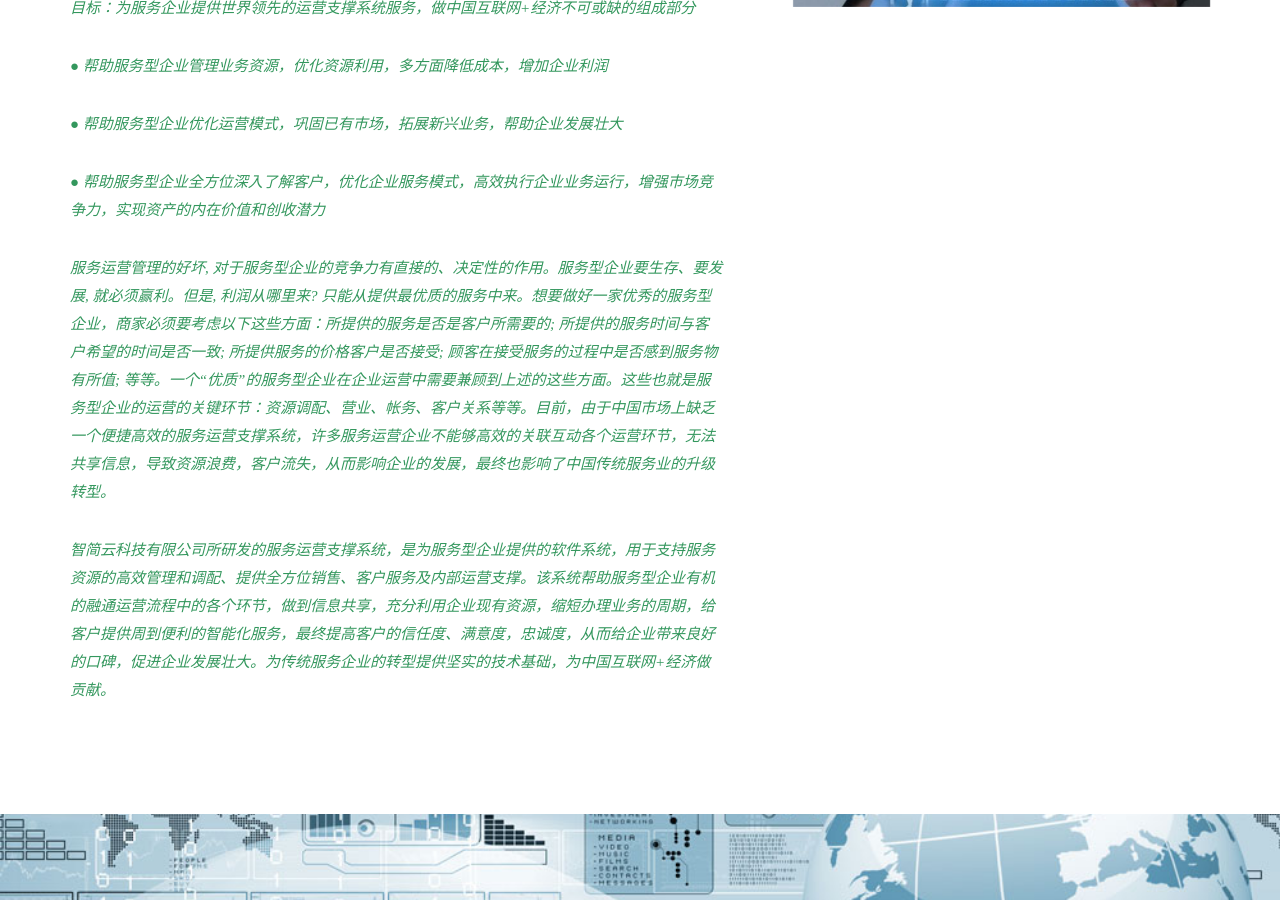
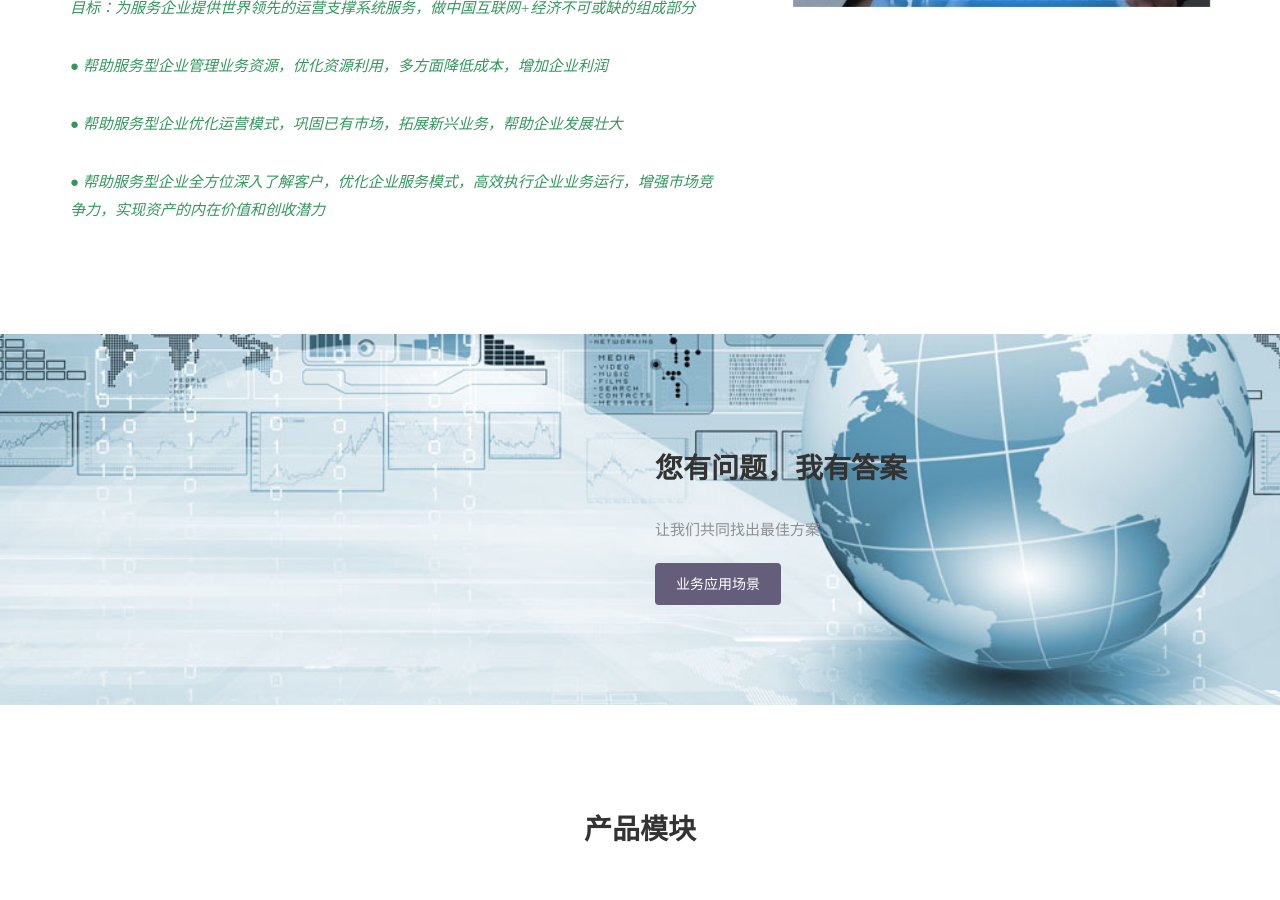
Before and after one commit to dreampivot/slipscloud.github.io, a Jekyll site: the page built from index.html, in a window 1280 px wide and 900 px high, scrolled down 1062 px. Built offline with Jekyll 4.4.1, drawn with Linux system fonts in a browser that asks for light colours; some web fonts are replaced.

Commit message:
Update index.html

```diff
--- a/index.html
+++ b/index.html
@@ -40,8 +40,6 @@ permalink: /
  <p>● 帮助服务型企业优化运营模式，巩固已有市场，拓展新兴业务，帮助企业发展壮大</p>
  <p>● 帮助服务型企业全方位深入了解客户，优化企业服务模式，高效执行企业业务运行，增强市场竞争力，实现资产的内在价值和创收潜力 </p>
 
-<p> 服务运营管理的好坏, 对于服务型企业的竞争力有直接的、决定性的作用。服务型企业要生存、要发展, 就必须赢利。但是, 利润从哪里来? 只能从提供最优质的服务中来。想要做好一家优秀的服务型企业，商家必须要考虑以下这些方面：所提供的服务是否是客户所需要的; 所提供的服务时间与客户希望的时间是否一致; 所提供服务的价格客户是否接受; 顾客在接受服务的过程中是否感到服务物有所值; 等等。一个“优质”的服务型企业在企业运营中需要兼顾到上述的这些方面。这些也就是服务型企业的运营的关键环节：资源调配、营业、帐务、客户关系等等。目前，由于中国市场上缺乏一个便捷高效的服务运营支撑系统，许多服务运营企业不能够高效的关联互动各个运营环节，无法共享信息，导致资源浪费，客户流失，从而影响企业的发展，最终也影响了中国传统服务业的升级转型。</p>
-<p>智简云科技有限公司所研发的服务运营支撑系统，是为服务型企业提供的软件系统，用于支持服务资源的高效管理和调配、提供全方位销售、客户服务及内部运营支撑。该系统帮助服务型企业有机的融通运营流程中的各个环节，做到信息共享，充分利用企业现有资源，缩短办理业务的周期，给客户提供周到便利的智能化服务，最终提高客户的信任度、满意度，忠诚度，从而给企业带来良好的口碑，促进企业发展壮大。为传统服务企业的转型提供坚实的技术基础，为中国互联网+经济做贡献。</p>
 
           </div>
 
```
